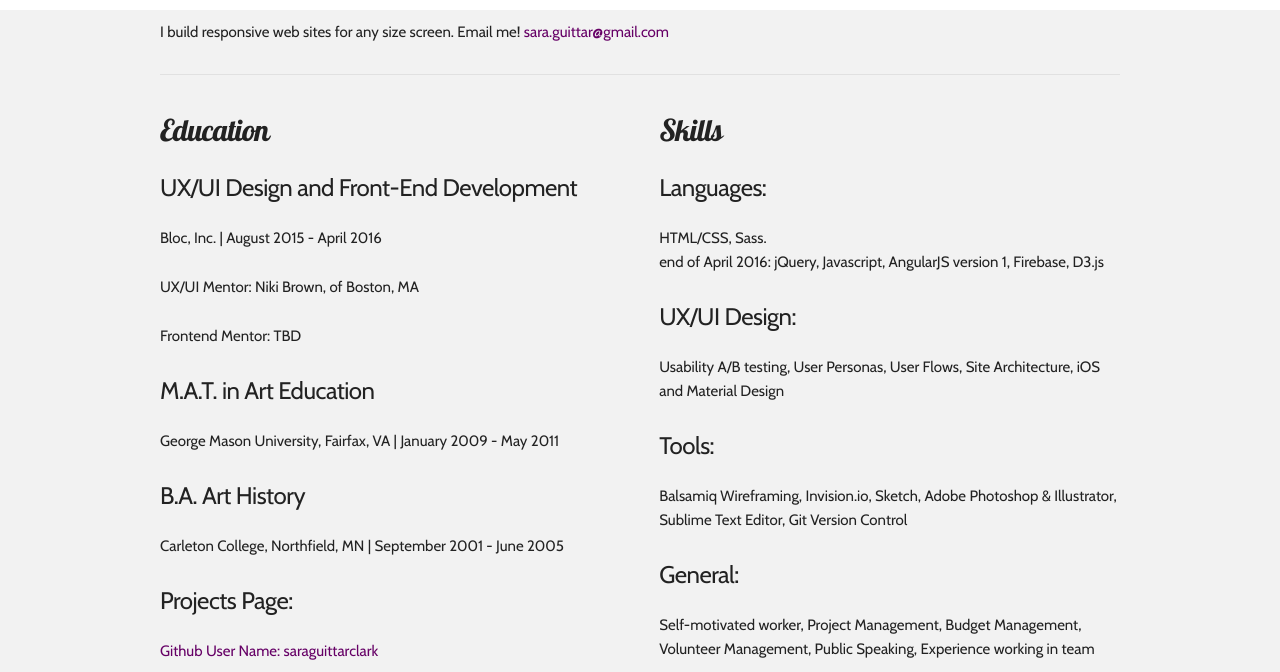
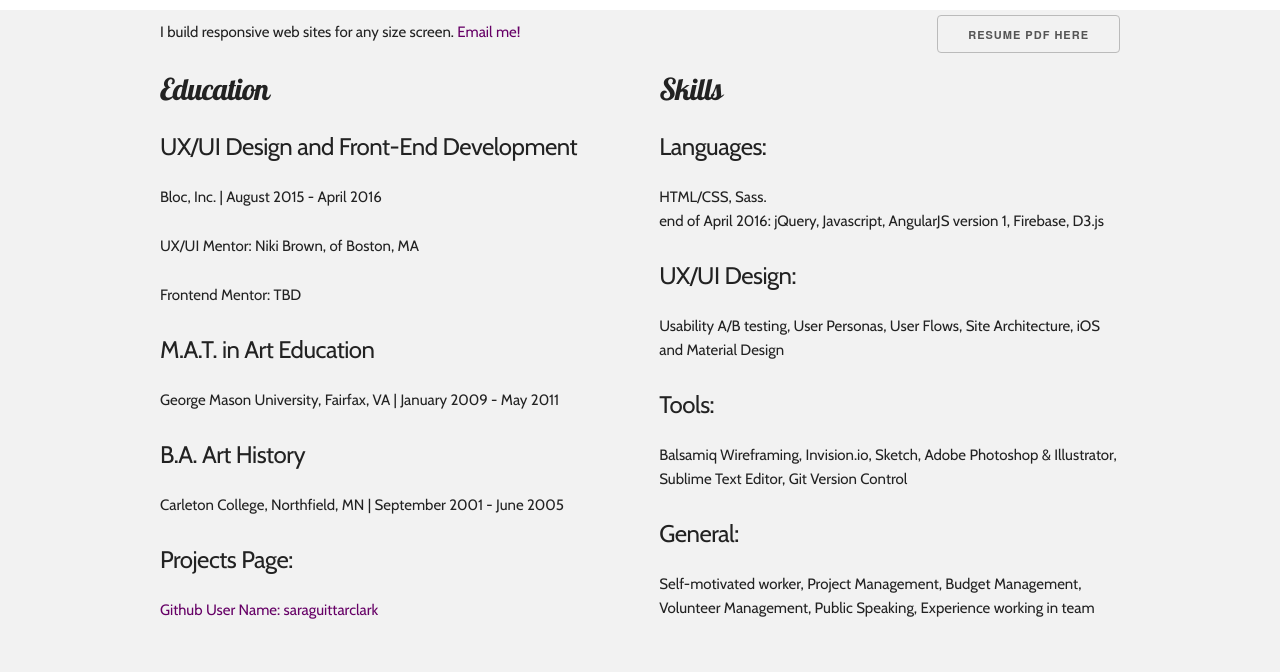
Before and after one commit to saraguittarclark/portfolio-website, a plain HTML site: page resume-sgclark.html in a window 1280 px wide. Shown: the part 73-745 px from the top of the page. Drawn offline with nearby package versions, Linux system fonts and the light colour scheme.

Commit message:
shifted resume button/link positioning

```diff
--- a/assets/sass/components/_typography.scss
+++ b/assets/sass/components/_typography.scss
@@ -45,3 +45,11 @@ a:hover {
 #cabin {
 	font-family: "Cabin", sans-serif;
 }
+
+#resume-button {
+
+	@media (min-width: 820px) {
+		float: right;
+		margin-top: 5px;
+	}
+}
--- a/resume-sgclark.html
+++ b/resume-sgclark.html
@@ -28,10 +28,12 @@
 	</div><!--/header-->
 	<div class="container">
 		<div class="row">
-			<div class="twelve columns">
-				<p class="movedown">I build responsive web sites for any size screen. Email me! <a href="mailto:sara.guittar@gmail.com">sara.guittar@gmail.com</a></p>
-				<hr>
-			</div> <!-- /twelve -->
+			<div class="six columns">
+				<p class="movedown">I build responsive web sites for any size screen. <a href="mailto:sara.guittar@gmail.com">Email me!</a></p>
+			</div> <!-- /six -->
+			<div class="six columns">
+				<a class="button" id="resume-button" href="assets/css/images/Resume.pdf">Resume PDF here</a>
+			</div>
 		</div> <!-- /row -->
 		<div class="row">
 			<div class="one-half column">
@@ -82,13 +84,12 @@
 	</div><!--/container-->
 
 	<div class="container">
-		<a href="assets/css/images/Resume.pdf">Resume PDF here</a>
-		<br><br>
 		<a class="button" href="about-contact.html">Back to About</a>
 	</div>
 <!--/Header-->
 <!--main-->
 
+<!--ADD PDF TO TOP-->
 
 <!--/main-->
 <!--Footer-->
```
Also changed, not shown: about-contact.html (+6 -4 lines), index.html (+1 -0 lines), assets/css/global.css.
